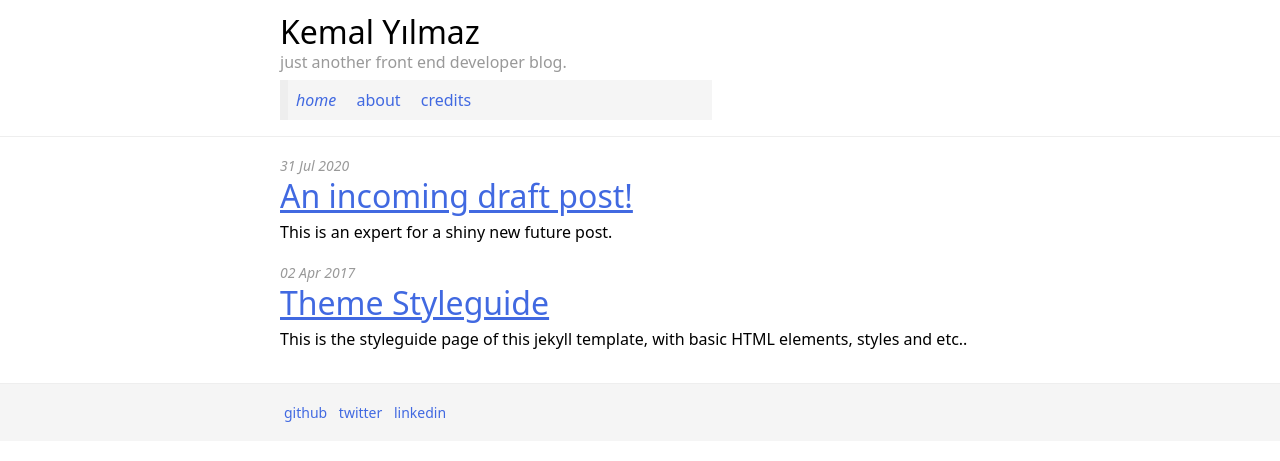
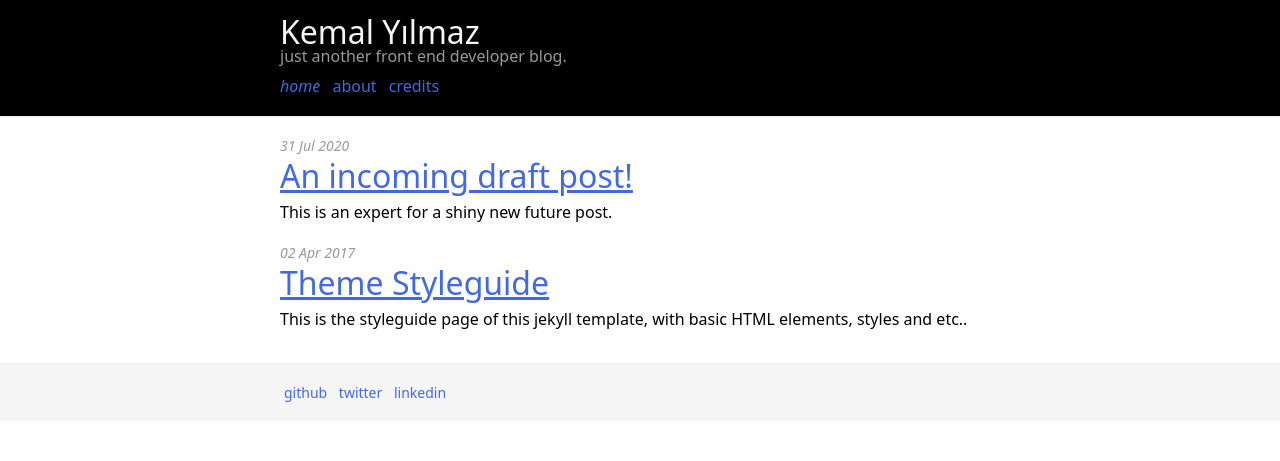
Before and after one commit to xkema/xkema.github.io, a Jekyll site: the page built from _pages/index.md, in a window 1280 px wide. Shown: the top 461 px of the page. Built offline with Jekyll 4.4.1, drawn with Linux system fonts in a browser that asks for light colours.

Commit message:
Switched to flex layout for navbar
- Created toggle menu layout for mobile

```diff
--- a/_includes/header.html
+++ b/_includes/header.html
@@ -1,9 +1,5 @@
 <header class="site-header">
   <div class="container">
-    <h1>
-      <a href="/" title="Kemal Yılmaz">Kemal Yılmaz</a>
-    </h1>
-    <p class="tagline">just another front end developer blog.</p>
     {% include navigation.html %}
   </div>
 </header>
--- a/_includes/navigation.html
+++ b/_includes/navigation.html
@@ -1,7 +1,18 @@
 <nav class="site-nav">
-  {% for item in site.data.navigation %}
+  <div class="nav-name">
+    <h1>
+      <a href="/" title="Kemal Yılmaz">Kemal Yılmaz</a>
+    </h1>
+    <p class="tagline">just another front end developer blog.</p>
+  </div>
+  <div class="nav-main">
+    {% for item in site.data.navigation %}
     <a href="{{ item.link }}" class="nav-link {% if page.url == item.link %}current{% endif %}">
       {{ item.name }}
     </a>
-  {% endfor %}
+    {% endfor %}
+  </div>
+  <div class="nav-toggle">
+    <button>menu</button>
+  </div>
 </nav>
--- a/_sass/theme.scss
+++ b/_sass/theme.scss
@@ -19,37 +19,49 @@
 // --- site elements
 
 .site-header {
+  background-color: black;
   padding: 1rem 0;
   border-bottom: 1px solid var(--color-lighter-gray);
+}
+
+.site-nav {
+  display: flex;
+  flex-direction: column;
+  .nav-name {
     h1 {
       margin: 0;
       line-height: 1;
+      font-weight: 300;
       a {
-      color: black;
+        color: var(--color-almost-white);
         text-decoration: none;
+        font-weight: inherit;
+        display: inline-block;
+        line-height: inherit;
       }
     }
     .tagline {
-    margin: 0;
+      margin: 0 0 .5rem;
       color: var(--color-light-gray);
-    margin-top: .125rem;
-    margin-bottom: .375rem;
+      line-height: 1;
     }
   }
 
-.site-nav {
-  background-color: var(--color-almost-white);
-  padding: 0;
-  display: inline-block;
-  min-width: 60%;
-  border-left: .5rem solid var(--color-lighter-gray);
+  .nav-main {
+    margin-left: -.25rem;
+    display: unset !important;
     .nav-link {
-    padding: .5rem .5rem;
+      padding: .125rem .25rem;
       display: inline-block;
       text-decoration: none;
       &.current {
         font-style: italic;
       }
+    }
+  }
+
+  .nav-toggle {
+    display: none !important;
   }
 }
 
@@ -135,6 +147,21 @@
 }
 
 @media (max-width: 768px) {
+  .site-nav {
+    flex-direction: row;
+    justify-content: space-between;
+    align-items: center;
+    .nav-name {
+
+    }
+    .nav-main {
+      display: none !important;
+    }
+    .nav-toggle {
+      display: unset !important;
+    }
+  }
+
   .container {
     padding: 0 .5rem;
   }
```
Lines whose indentation alone changed are shown as unchanged.
